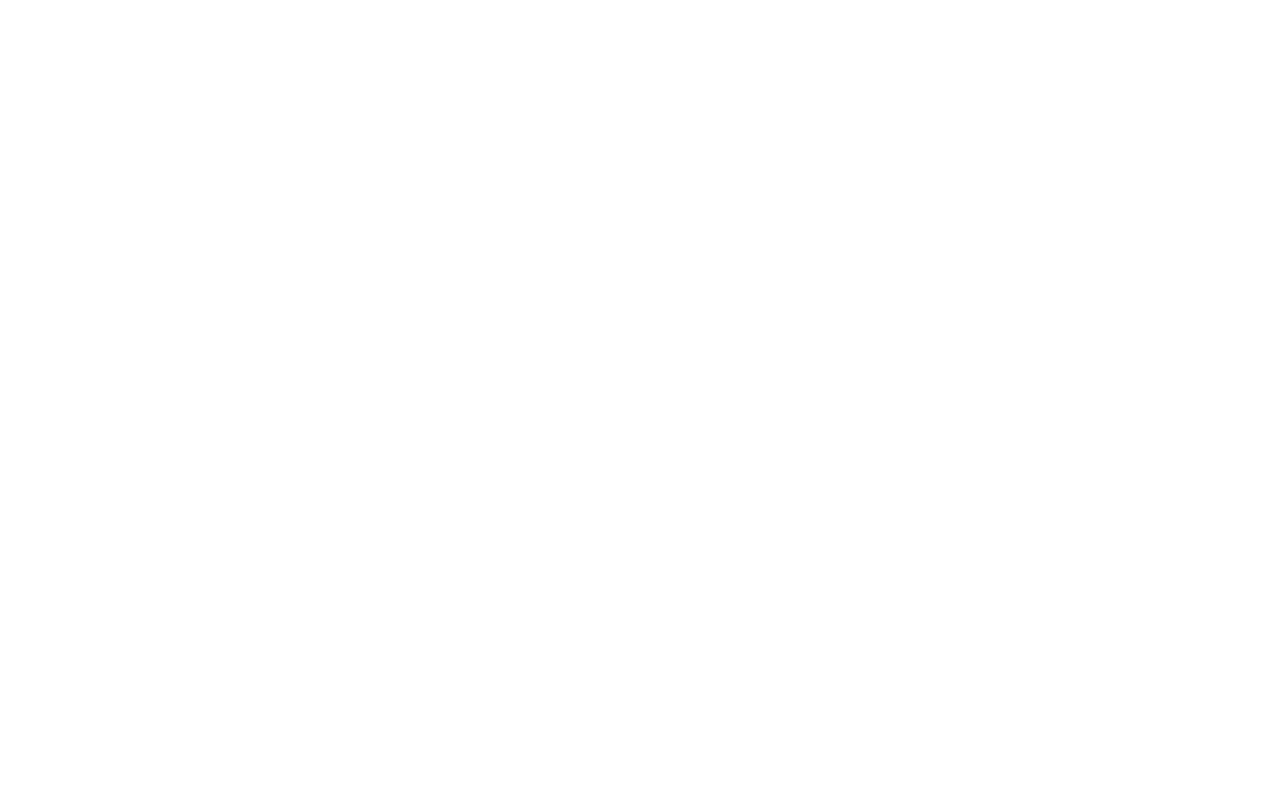
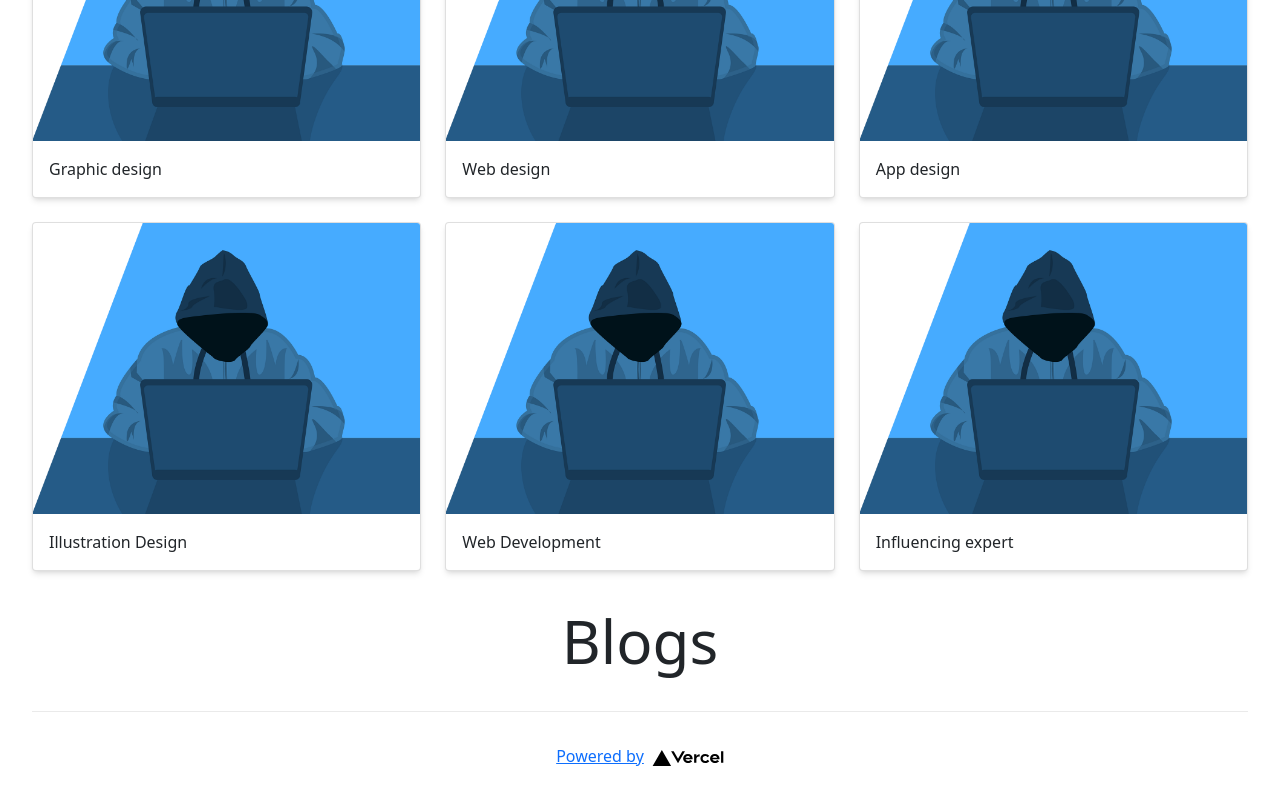
Before and after one commit to kabirbhai/codewithkobir, a Next.js app: page / in a window 1280 px wide. Shown: the part 1598-2398 px from the top of the page. Before the commit the page ends 1250 px from the top, so only its background shows below. Built offline with nearby package versions, Linux system fonts and the light colour scheme.

Commit message:
bootstrap added and service section created

```diff
--- a/package.json
+++ b/package.json
@@ -9,6 +9,7 @@
     "lint": "next lint"
   },
   "dependencies": {
+    "bootstrap": "^5.1.3",
     "next": "12.1.6",
     "react": "18.1.0",
     "react-dom": "18.1.0"
--- a/pages/_app.js
+++ b/pages/_app.js
@@ -1,4 +1,5 @@
 import "../styles/globals.css";
+import "bootstrap/dist/css/bootstrap.css";
 
 function MyApp({ Component, pageProps }) {
   return <Component {...pageProps} />;
--- /dev/null
+++ b/pages/blogs.js
@@ -0,0 +1,11 @@
+import React from "react";
+
+const Blogs = () => {
+  return (
+    <section className="max-w-screen-xl mx-auto">
+      <h1 className="text-center  my-10 text-6xl">Blogs</h1>
+    </section>
+  );
+};
+
+export default Blogs;
--- a/pages/index.js
+++ b/pages/index.js
@@ -4,6 +4,8 @@
 import Banner from "./home";
 import Navbar from "./navbar";
 import Portfolio from "./portfolio";
+import Services from "./services";
+import Blogs from "./blogs";
 
 export default function Home() {
   return (
@@ -18,6 +20,8 @@
         <Navbar />
         <Banner />
         <Portfolio />
+        <Services />
+        <Blogs />
       </main>
 
       <footer className={styles.footer}>
--- /dev/null
+++ b/pages/service.js
@@ -0,0 +1,20 @@
+import React from "react";
+import img from "./banner.png";
+import Image from "next/image";
+
+const Service = ({ service }) => {
+  const { title, id, desc } = service;
+
+  return (
+    <div>
+      <div className="card shadow-md hover:shadow-2xl border-none">
+        <Image src={img} className="card-img-top" alt="..." />
+        <div className="card-body">
+          <p className="card-text">{title}</p>
+        </div>
+      </div>
+    </div>
+  );
+};
+
+export default Service;
--- /dev/null
+++ b/pages/services.js
@@ -0,0 +1,49 @@
+import React from "react";
+import Service from "./service";
+
+const services = () => {
+  const services = [
+    {
+      id: 1,
+      title: "Graphic design",
+      desc: "I provide eye catching design for you",
+    },
+    {
+      id: 2,
+      title: "Web design",
+      desc: "I provide eye catching design for you",
+    },
+    {
+      id: 3,
+      title: "App design",
+      desc: "I provide eye catching design for you",
+    },
+    {
+      id: 4,
+      title: "Illustration Design",
+      desc: "I provide eye catching design for you",
+    },
+    {
+      id: 5,
+      title: "Web Development",
+      desc: "I provide eye catching design for you",
+    },
+    {
+      id: 1,
+      title: "Influencing expert",
+      desc: "I provide eye catching design for you",
+    },
+  ];
+  return (
+    <section className="max-w-screen-xl mx-auto">
+      <h1 className="text-center text-6xl my-20">Services I provide</h1>
+      <div className="grid gap-4 grid-cols-1 md:grid-cols-2 lg:grid-cols-3">
+        {services.map((service) => (
+          <Service key={service.id} service={service}></Service>
+        ))}
+      </div>
+    </section>
+  );
+};
+
+export default services;
```
Also changed, not shown: 1 other file (tests, documents, lock files or other folders).
